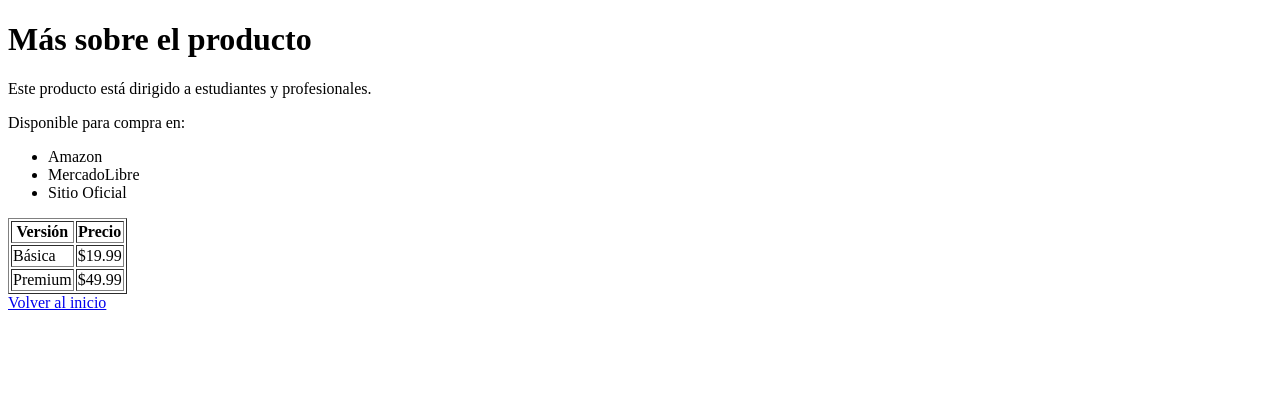
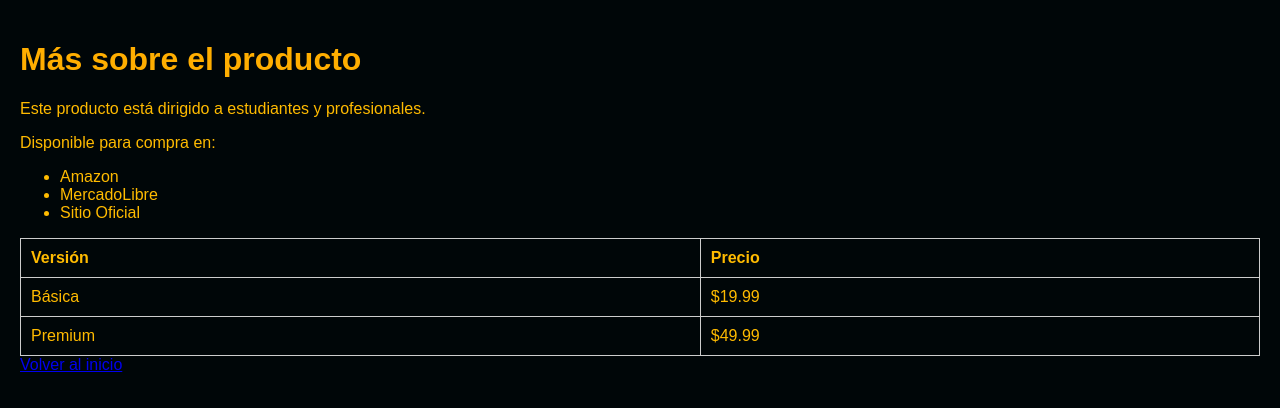
Before and after one commit to BryanDavid-cell/Proyectofinal, a plain HTML site: page acerca.html in a window 1280 px wide. Drawn offline with Linux system fonts and the light colour scheme.

Commit message:
Update acerca.html

```diff
--- a/acerca.html
+++ b/acerca.html
@@ -3,7 +3,7 @@
 <head>
   <meta charset="UTF-8">
   <title>Acerca del Producto</title>
-  <link rel="stylesheet" href="...estilos.css">
+  <link rel="stylesheet" href="estilos.css">
 </head>
 <body>
   <h1>Más sobre el producto</h1>
```
